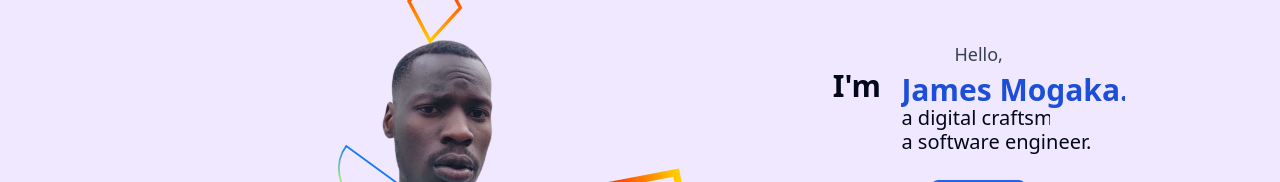
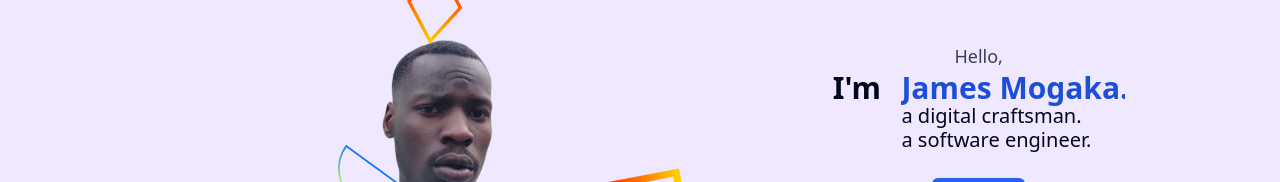
Before and after one commit to jamesmogaka/portfolio, a React (Vite) app: page / in a window 1280 px wide. Shown: the part 290-472 px from the top of the page. Built offline with nearby package versions, Linux system fonts and the light colour scheme.

Commit message:
Fixing animations on the home page

```diff
--- a/src/components/Home.tsx
+++ b/src/components/Home.tsx
@@ -32,11 +32,11 @@ const Home = () => {
                 <div className="flex flex-col">
                     <span className="text-2xl sm:text-3xl font-bold">I'm</span>
 
-                    <h1 className="text-blue-700 typing text-2xl sm:text-3xl font-bold -mt-8 ml-[4ch]">
+                    <h1 className="text-blue-700 typing text-2xl sm:text-3xl font-bold -mt-9 ml-[4ch]">
                         James Mogaka.
                     </h1>
 
-                    <h2 className="typing text-lg sm:text-xl ml-[5ch] sm:ml-[6ch] -mt-1">a digital craftsman.</h2>
+                    <h2 className="cursor text-lg sm:text-xl ml-[5ch] sm:ml-[6ch] -mt-1">a digital craftsman.</h2>
 
                     <h2 className="cursor text-lg sm:text-xl ml-[5ch] sm:ml-[6ch] -mt-1">a software engineer.</h2>
                 </div>
--- a/src/index.css
+++ b/src/index.css
@@ -95,7 +95,7 @@
     }
     30%,
     80% {
-        width: 17ch;
+        width: 18ch;
     }
 }
 
```
